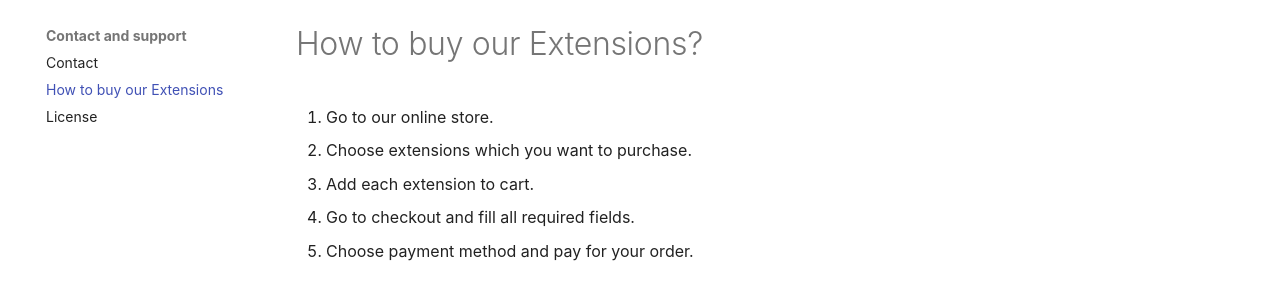
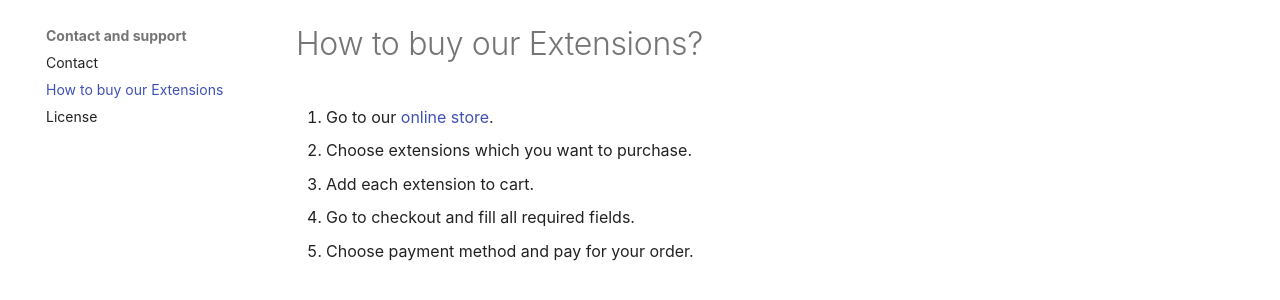
Before and after one commit to dubas-pro/documentation, an MkDocs documentation site: the page built from docs/extensions/how-to-buy.md, in a window 1280 px wide. Shown: the part 123-423 px from the top of the page. Built offline with MkDocs 1.6.1 and Material for MkDocs 9.7.7, drawn with Linux system fonts in a browser that asks for light colours; some web fonts are replaced; comment, search, counter and statistics services are not loaded; some of the changed lines change nothing that is shown.

Commit message:
add link to purchase page

```diff
--- a/docs/extensions/how-to-buy.md
+++ b/docs/extensions/how-to-buy.md
@@ -1,5 +1,5 @@
 # How to buy our Extensions?
-1. Go to our online store.
+1. Go to our [online store](https://store.devcrm.it).
 2. Choose extensions which you want to purchase.
 3. Add each extension to cart.
 4. Go to checkout and fill all required fields.
```
